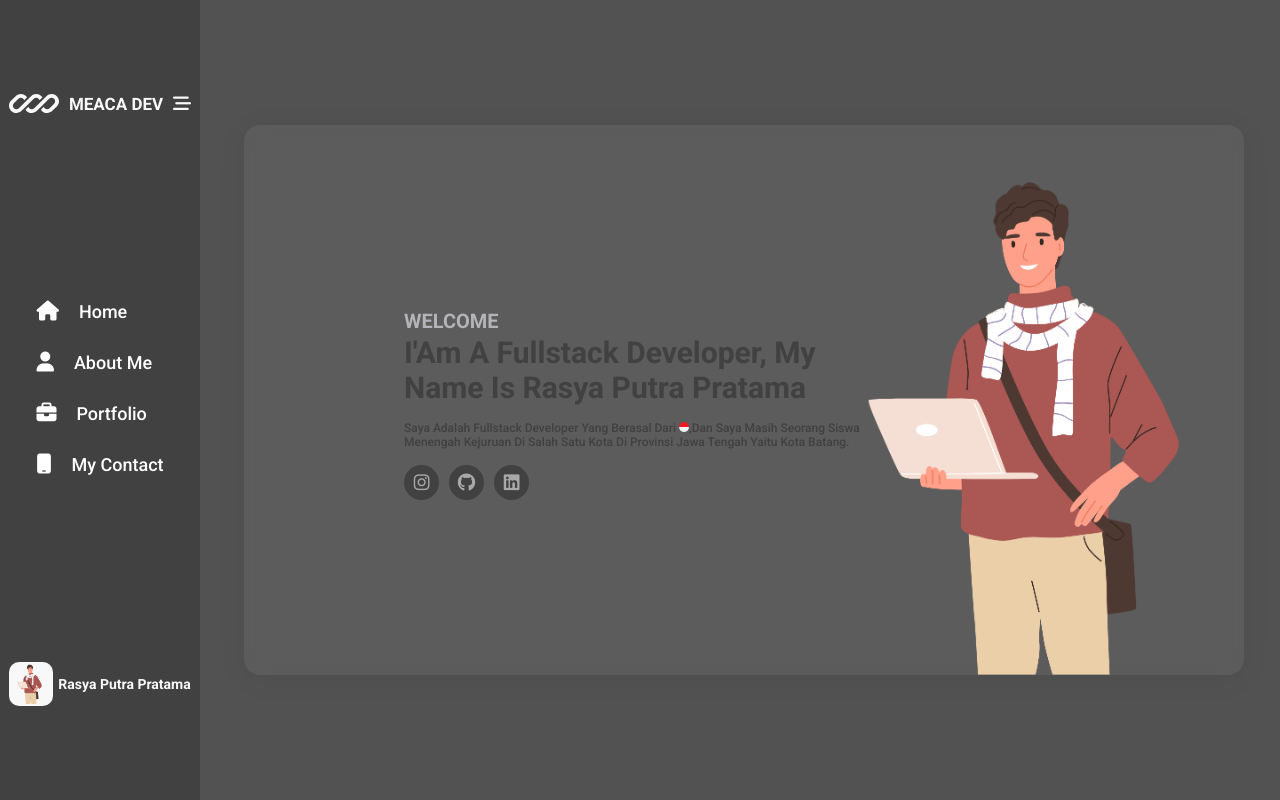
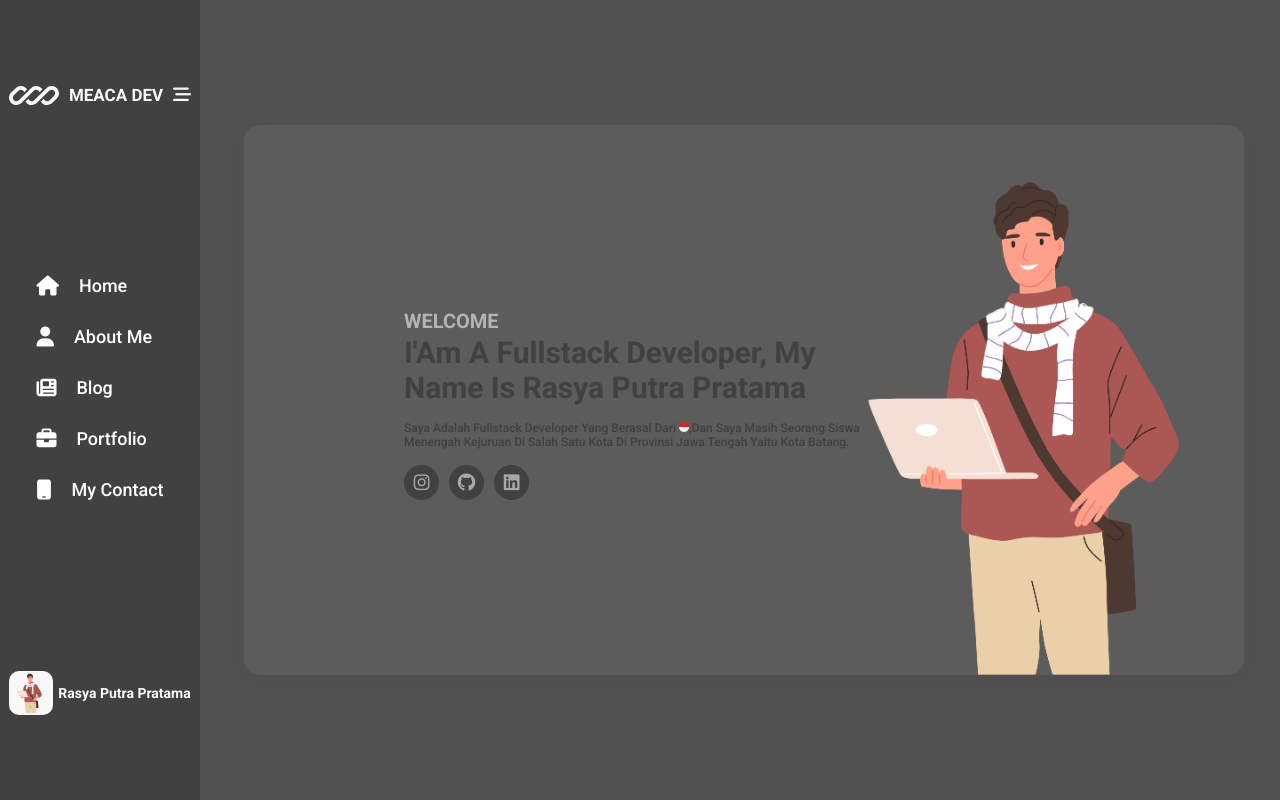
Before and after one commit to SyaPratama/Portfolio-Website, a React (Vite) app: page / in a window 1280 px wide. Both pictures are taken after a click on the button 35 px from the left and 106 px from the top of the page. Built offline with nearby package versions, Linux system fonts and the light colour scheme.

Commit message:
Add Blog

```diff
--- a/src/App.jsx
+++ b/src/App.jsx
@@ -6,6 +6,7 @@ import AboutLayout from './layouts/AboutLayout'
 import PortfolioLayout from './layouts/PortfolioLayout'
 import ContactLayout from './layouts/ContactLayout'
 import { useState } from 'react'
+import BlogLayout from './layouts/BlogLayout'
 
 const App = () => {
   const [navbar,setNavbar]= useState(null);
@@ -22,6 +23,7 @@ const App = () => {
             <Route path='About' element={<AboutLayout/>}/>
             <Route path='Portfolio' element={<PortfolioLayout/>}/>
             <Route path='Contact' element={<ContactLayout/>}/>
+            <Route path='Blog' element={<BlogLayout/>}/>
           </Route>
         </Routes>
     </BrowserRouter>
--- a/src/layouts/NavbarLayout.jsx
+++ b/src/layouts/NavbarLayout.jsx
@@ -63,6 +63,11 @@ const NavbarLayout = ({nav}) => {
                         <span className="link-name">About Me</span>
                         <div className='name-display'>About Me</div>
                     </Link>
+                    <Link to={"/Blog"} className="link">
+                        <i className="fa-solid fa-newspaper"></i>
+                        <span className="link-name">Blog</span>
+                        <div className='name-display'>Blog</div>
+                    </Link>
                     <Link to={"/Portfolio"} className="link">
                         <i className="fa-solid fa-briefcase"></i>
                         <span className="link-name">Portfolio</span>
```
